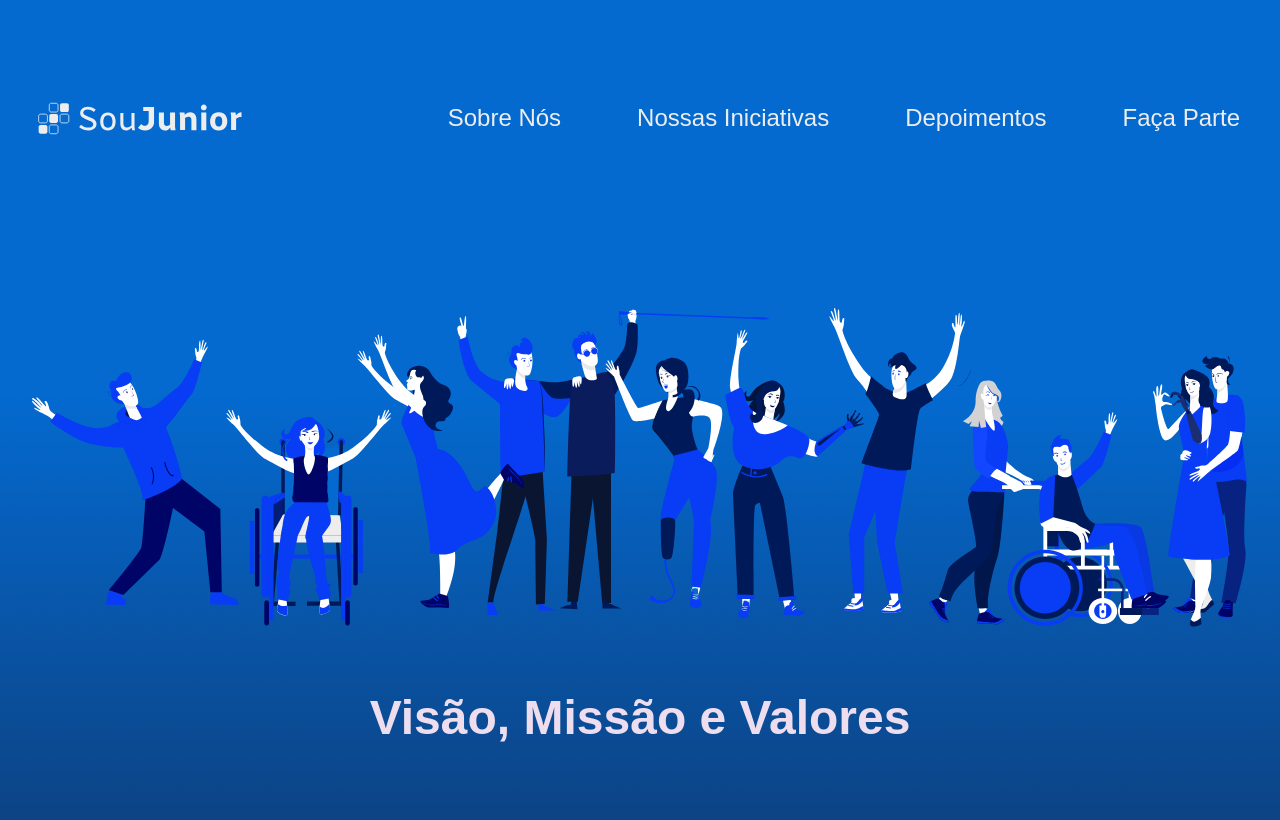
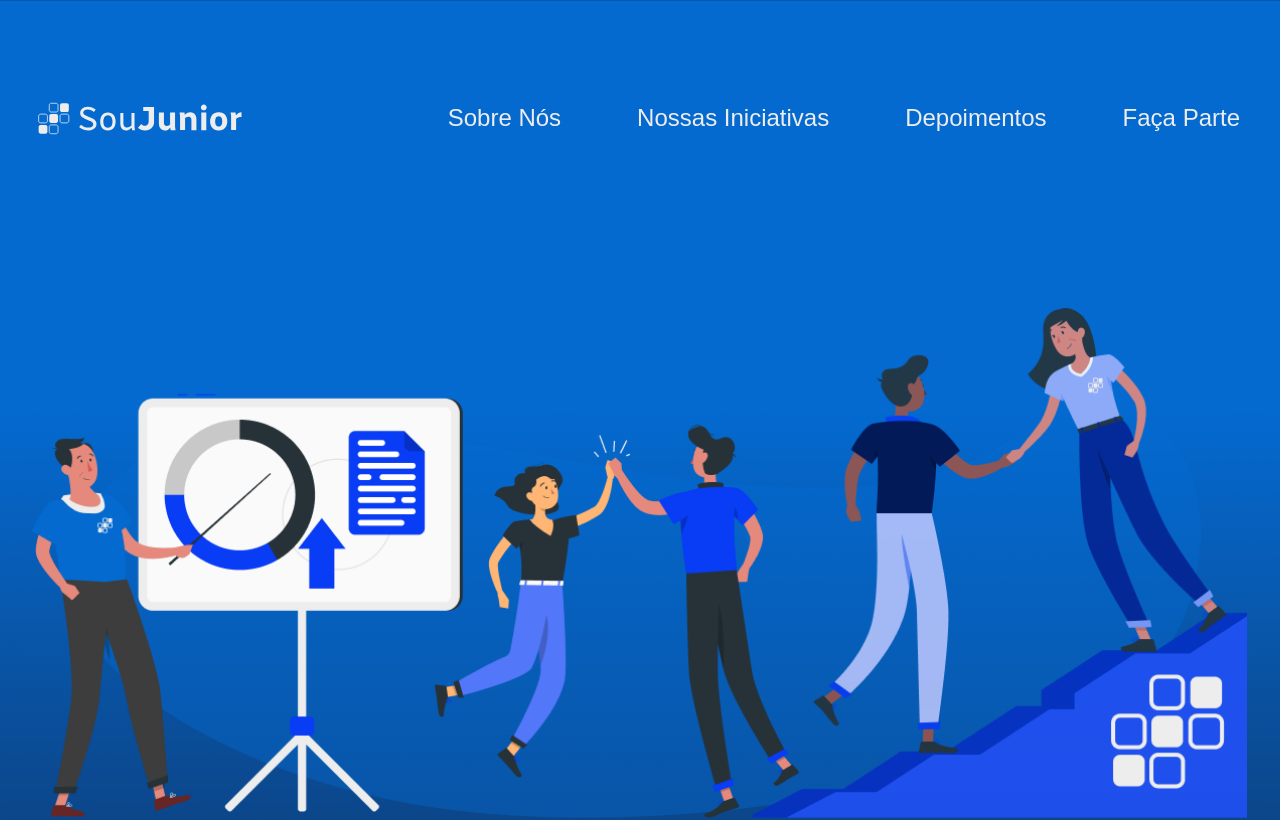
Before and after one commit to SouJunior/site-webapp, a Next.js app: page /mission in a window 1280 px wide. Shown: the top 820 px of the page. Built offline with nearby package versions, Linux system fonts and the light colour scheme; a web font is replaced by a local one.

Commit message:
mudança na imagem na page Valores e Missão

```diff
--- a/components/MissionValues/index.jsx
+++ b/components/MissionValues/index.jsx
@@ -9,16 +9,16 @@ export const MissionValues = () => {
         <picture>
           <source
             media="(max-width: 960px)"
-            srcSet="/assets/default-banner-group-mobile.svg 768w"
+            srcSet="/assets/apoiadorHero.png 768w"
             sizes="960px"
           />
           <source
-            srcSet="/assets/default-banner-group.svg 1280w"
+            srcSet="/assets/apoiadorHero.png 1280w"
             sizes="1440px"
           />
 
           <img
-            src="/assets/default-banner-group.svg"
+            src="/assets/apoiadorHero.png"
             alt="Uma experiência real de trabalho em uma empresa de tecnologia."
           />
         </picture>
```
